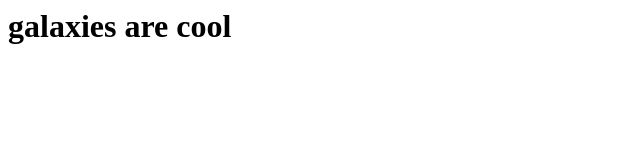
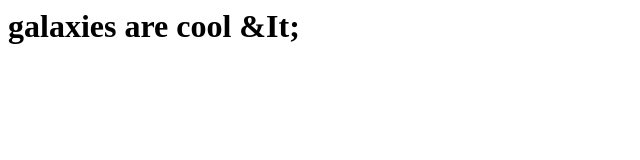
Before and after one commit to DarkGalaxy-net/DarkGalaxy-net.github.io, a plain HTML site: page index.html in a window 1280 px wide. Shown: the whole page, without its empty margins (0-640 px from the left). Drawn offline with Linux system fonts and the light colour scheme.

Commit message:
Update index.html

```diff
--- a/index.html
+++ b/index.html
@@ -1,6 +1,6 @@
 <html>
 <head><title>hmmmmmmmmmmmmmmmmmmmmmmmmmmmmmmmmmmmmmmmmmmmmmmmmmmmmmmmmmmmmmmmm</title></head>
 <body>
-<h1>galaxies are cool</h1>
+<h1>galaxies are cool &ampIt;</h1>
 </body>
 </html>
```
